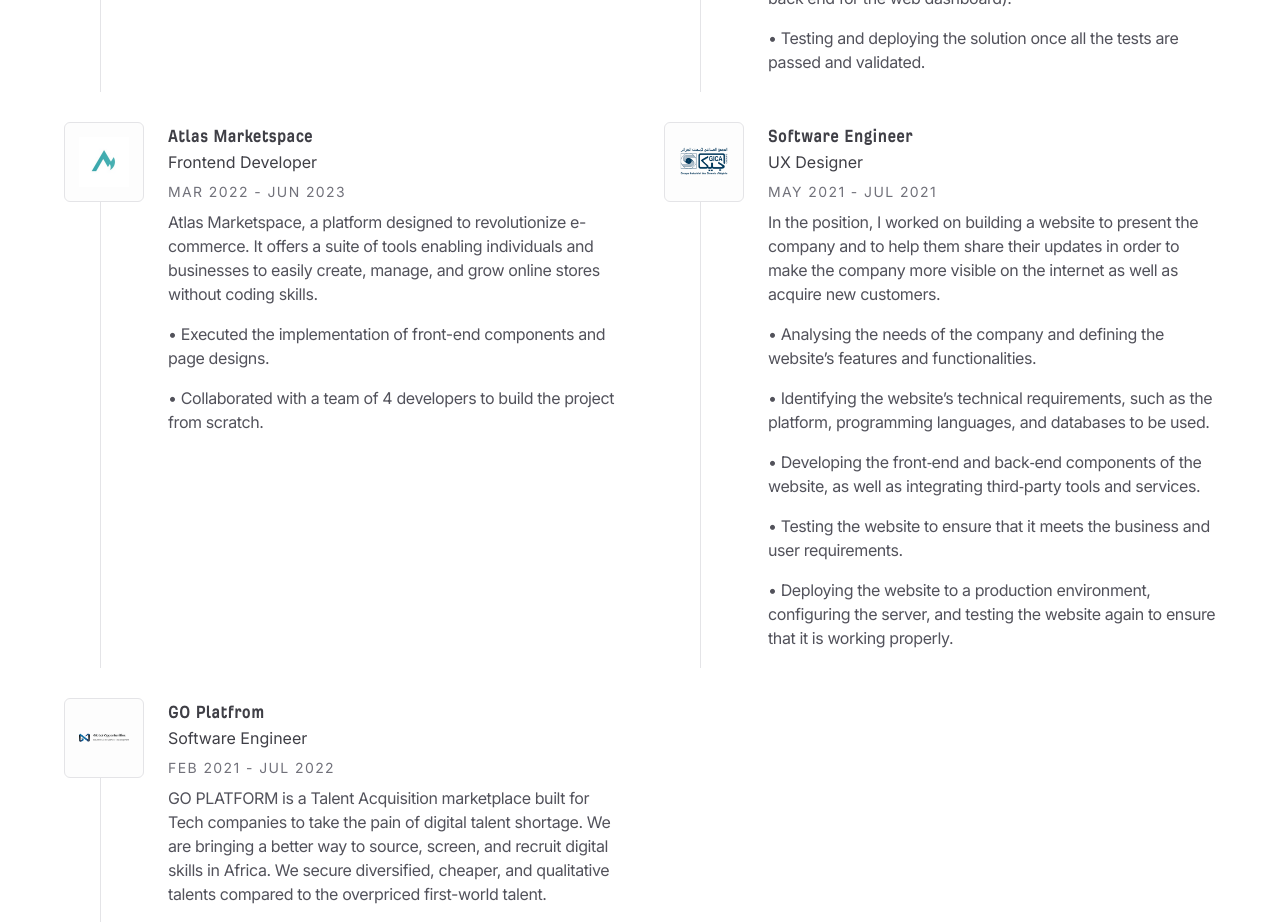
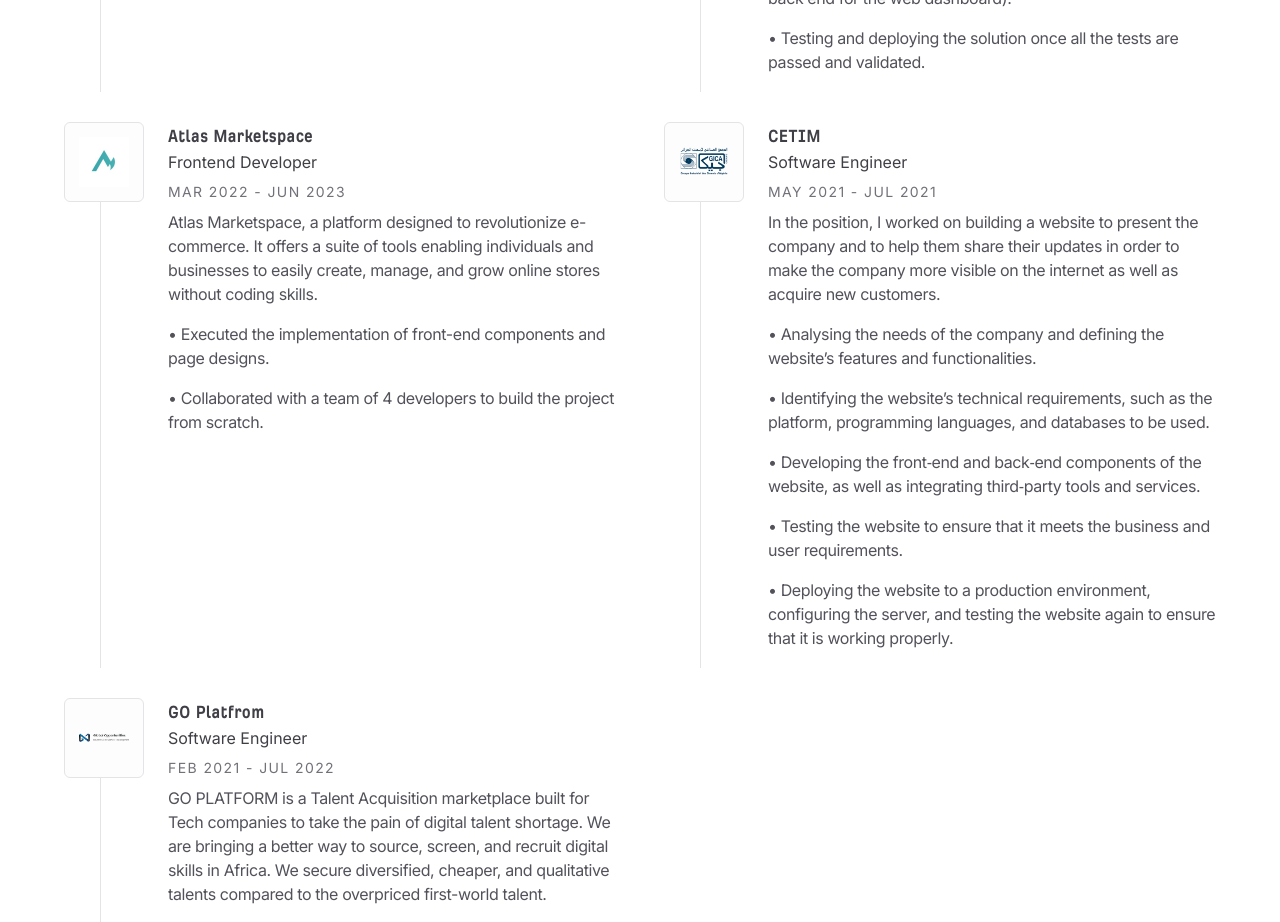
Before and after one commit to mer1Knn/mer1Knn.github.io, a Next.js app: page / in a window 1280 px wide. Shown: the part 1500-2422 px from the top of the page. Built offline with nearby package versions, Linux system fonts and the light colour scheme.

Commit message:
fixed CETIM

```diff
--- a/app/components/pages/Job.tsx
+++ b/app/components/pages/Job.tsx
@@ -53,8 +53,8 @@
   },
   {
     _id: 4,
-    name: "Software Engineer",
-    jobTitle: "UX Designer",
+    name: "CETIM",
+    jobTitle: "Software Engineer",
     startDate: "2021-05",
     endDate: "2021-07",
     description: [
```
